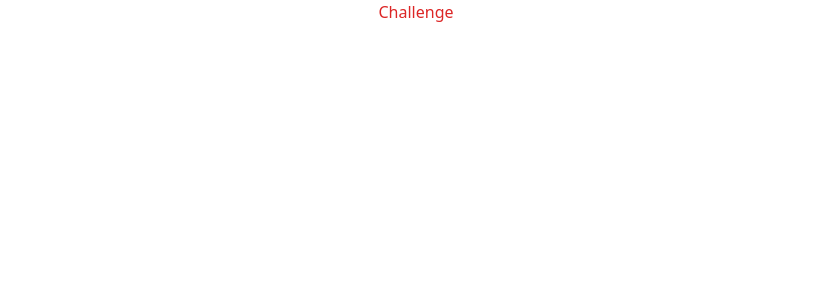
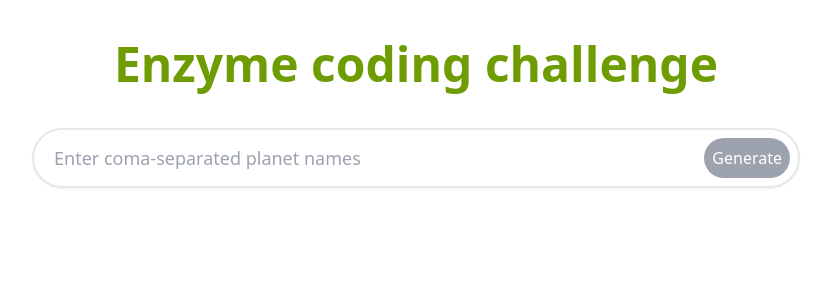
Before and after one commit to innovationcode/challenge, a React (Create React App) app: page / in a window 1280 px wide. Shown: the top 300 px of the page, without its empty margins (224-1055 px from the left). Built offline with nearby package versions, Linux system fonts and the light colour scheme.

Commit message:
Header with input and Generate button

```diff
--- a/src/App.js
+++ b/src/App.js
@@ -1,9 +1,10 @@
 import './App.css';
+import Header from './components/Header'
 
-function App() {
+const App = () => {
   return (
     <div className="App">
-      <h1 className="text-red-600">Challenge</h1>
+      <Header />
     </div>
   );
 }
--- /dev/null
+++ b/src/components/Header.js
@@ -0,0 +1,25 @@
+import React from "react";
+
+const Header = () => {
+  return (
+    <div>
+      <header>
+        <h1 className="text-5xl  font-bold text-custom-green py-10">
+          Enzyme coding challenge
+        </h1>
+        <div className="w-6/5 sm:w-3/5 flex items-center md:border-2 rounded-full py-2 md:shadow-sm m-auto">
+          <input
+            className="flex-grow pl-5 bg-transparent outline-none text-lg"
+            type="text"
+            placeholder="Enter coma-separated planet names"
+          />
+          <button className="font-medium text-white bg-gray-400 rounded-full p-2 cursor-pointer mx-2 hover:bg-custom-green">
+            Generate
+          </button>
+        </div>
+      </header>
+    </div>
+  );
+};
+
+export default Header;
--- a/tailwind.config.js
+++ b/tailwind.config.js
@@ -1,11 +1,15 @@
 module.exports = {
-  purge: ['./src/**/*.{js,jsx,ts,tsx}', './public/index.html'],
+  purge: ["./src/**/*.{js,jsx,ts,tsx}", "./public/index.html"],
   darkMode: false, // or 'media' or 'class'
   theme: {
-    extend: {},
+    extend: {
+      colors: {
+        "custom-green": "#6e9c03",
+      },
+    },
   },
   variants: {
     extend: {},
   },
   plugins: [],
-}
+};
```
